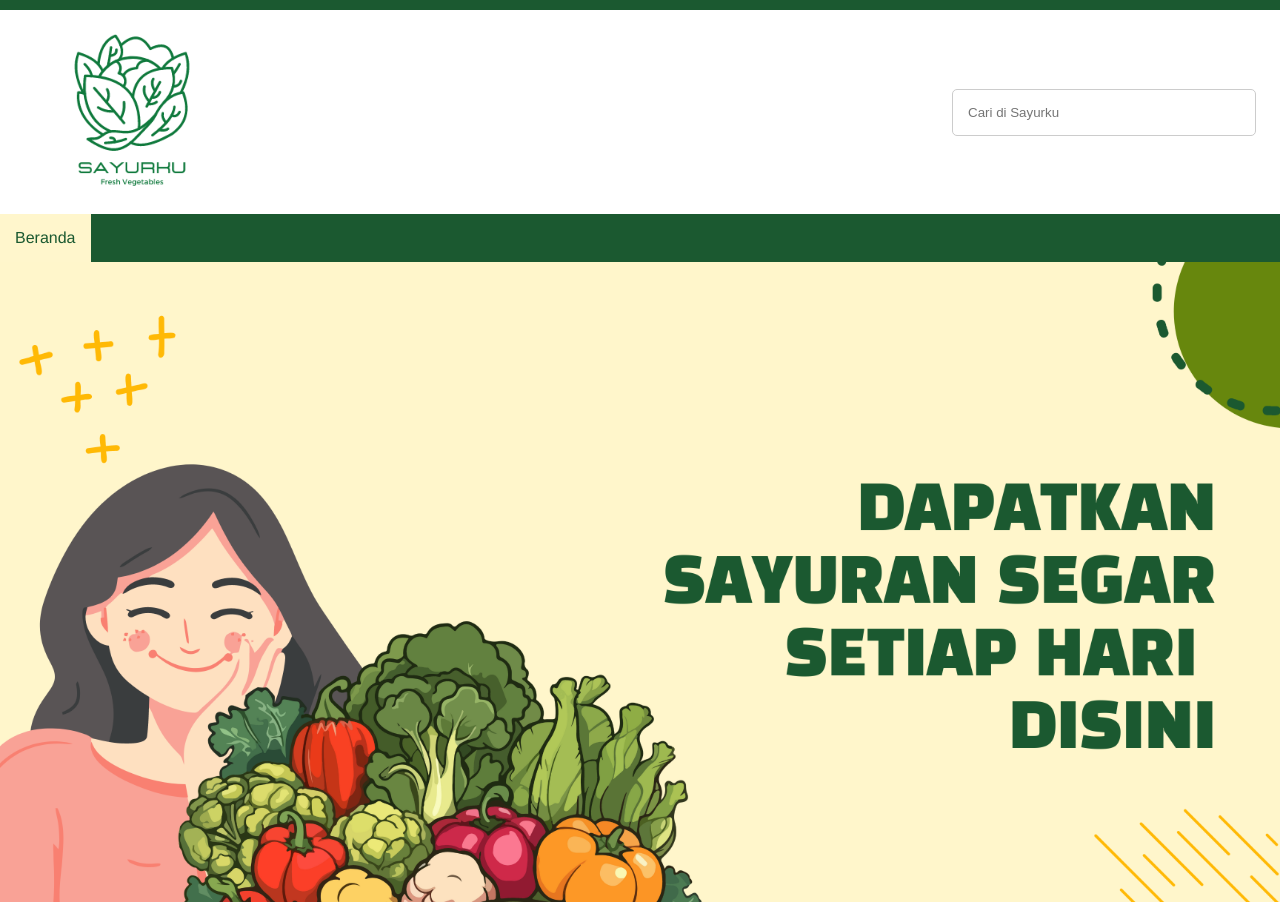
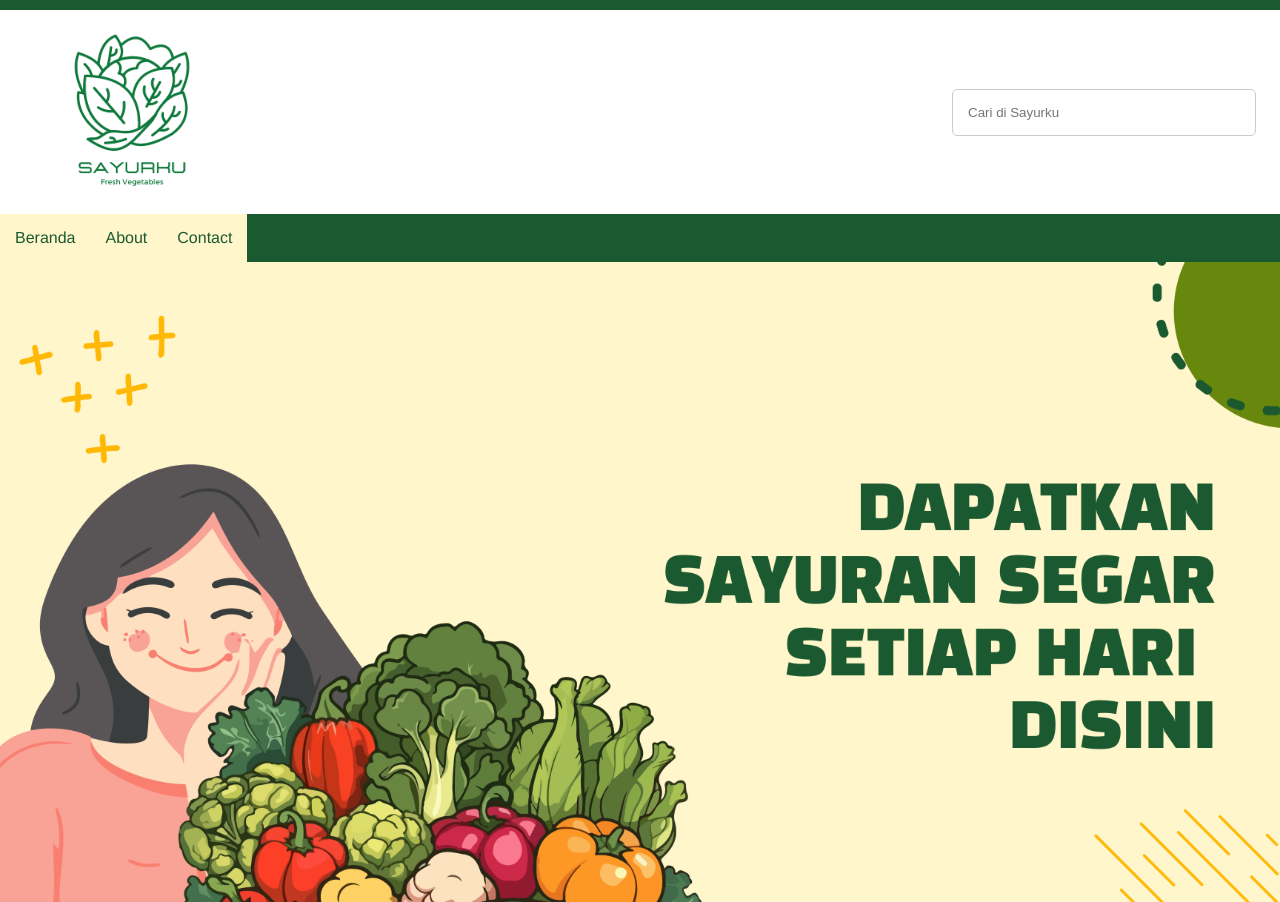
Before and after one commit to senakendali/sayurku, a plain HTML site: page index.html in a window 1280 px wide. Shown: the top 902 px of the page. Drawn offline with Linux system fonts and the light colour scheme.

Commit message:
Adding about and contact to navigation

```diff
--- a/index.html
+++ b/index.html
@@ -28,6 +28,8 @@
         <nav class="navigation">
 
             <a href="index.html" class="active">Beranda</a>
+            <a href="about.html" class="active">About</a>
+            <a href="contact.html" class="active">Contact</a>
 
 
 
```
